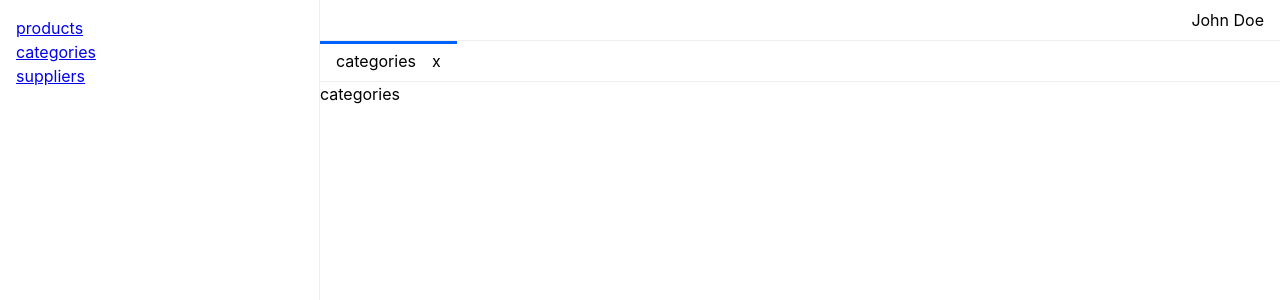
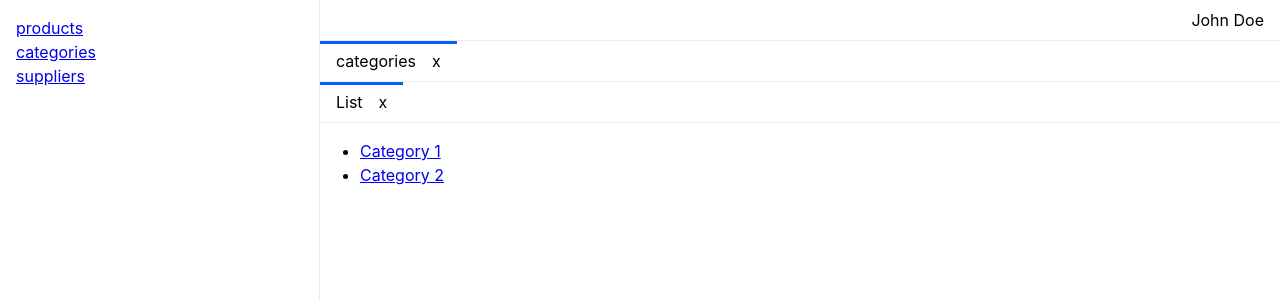
Before and after one commit to SurveyLogic/surveylogic-crm, a React (Vite) app: page /react-router-tabs/categories in a window 1280 px wide. Shown: the top 300 px of the page. Built offline with nearby package versions, Linux system fonts and the light colour scheme.

Commit message:
add second approach how to manage tabs

```diff
--- a/src/constants/routes.constants.ts
+++ b/src/constants/routes.constants.ts
@@ -5,4 +5,6 @@ export const productsRoute = `${basePath}/products`;
 export const productsListRoute = `${basePath}/products/`;
 export const productDetailRoute = `${basePath}/products/:id`;
 export const categoriesRoute = `${basePath}/categories`;
+export const categoriesListRoute = `${basePath}/categories/`;
+export const categoryDetailRoute = `${basePath}/categories/:id`;
 export const suppliersRoute = `${basePath}/suppliers`;
--- a/src/constants/tabs.constants.ts
+++ b/src/constants/tabs.constants.ts
@@ -1,4 +1,5 @@
 export enum TabStoreKey {
   Main = "main",
   Products = "products",
+  Categories = "categories",
 }
--- a/src/lib/tabs/index.ts
+++ b/src/lib/tabs/index.ts
@@ -1,2 +1,3 @@
 export * from "./tabbed-navigation";
 export * from "./tabs.types.ts";
+export * from "./tabs.utils.ts";
--- /dev/null
+++ b/src/lib/tabs/tabbed-navigation-2.tsx
@@ -0,0 +1,170 @@
+import { useDataRouterContext } from "../../hooks/useDataRouterContext.tsx";
+import { useMatches, useNavigate } from "react-router-dom";
+import { useCallback, useEffect, useState } from "react";
+import { RouterState, AgnosticDataRouteMatch } from "@remix-run/router";
+import { last, replaceAt, insertAt } from "src/utils/array-utils.ts";
+import { TabModel, ValidTabMeta } from "src/lib/tabs/tabs.types.ts";
+import { pathToLocation } from "src/lib/tabs/tabs.utils.ts";
+
+export type TabbedNavigationMeta = {
+  path: string;
+  routeId: string;
+};
+
+type ValidParams = Record<string, unknown>;
+
+type ValidID<Params extends ValidParams = ValidParams> =
+  | string
+  | { (props: { params: Params }): string };
+
+type TabConfig<
+  Params extends ValidParams = ValidParams,
+  ID extends ValidID<Params> = ValidID<Params>,
+> = {
+  routeId: string;
+  id: ID;
+  title: ({ params }: { params: Params }) => string;
+};
+
+export class Tab<
+  Params extends ValidParams = ValidParams,
+  ID extends ValidID<Params> = ValidID<Params>,
+> {
+  routeId: string;
+  id: ID;
+  title: ({ params }: { params: Params }) => string;
+  constructor(props: TabConfig<Params, ID>) {
+    const { id, routeId, title } = props;
+    this.id = id;
+    this.routeId = routeId;
+    this.title = title;
+  }
+}
+
+export const useTabbedNavigation2 = <
+  Meta extends ValidTabMeta = ValidTabMeta,
+  Params extends ValidParams = ValidParams,
+>(options: {
+  config: Tab<Params>[];
+  initialTabs?: TabModel<TabbedNavigationMeta & Meta>[];
+  initialStartPinnedTabs?: string[];
+  onCloseAllTabs: () => void;
+  resolveTabMeta: (match: AgnosticDataRouteMatch) => Meta;
+}) => {
+  const {
+    resolveTabMeta,
+    onCloseAllTabs,
+    initialTabs = [],
+    initialStartPinnedTabs = [],
+    config,
+  } = options;
+  const [tabs, setTabs] =
+    useState<TabModel<TabbedNavigationMeta & Meta>[]>(initialTabs);
+  const [startPinnedTabs, setStartPinnedTabs] = useState<string[]>(
+    initialStartPinnedTabs,
+  );
+  const { router } = useDataRouterContext();
+  const navigate = useNavigate();
+
+  const setActiveTabId = (id: string | undefined) => {
+    const tab = tabs.find((tab) => tab.id === id);
+    if (tab) {
+      navigate(pathToLocation(tab.meta.path));
+    } else {
+      onCloseAllTabs?.();
+    }
+  };
+  const updateTabs = useCallback(
+    (state: RouterState) => {
+      const { matches, location, navigation } = state;
+
+      if (navigation.location) {
+        return;
+      }
+
+      const pairs = matches
+        .slice()
+        .reverse()
+        .map((match) => {
+          const def = config.find(
+            (tabDef) => tabDef.routeId === match.route.id,
+          );
+          return [def, match];
+        })
+        .filter(([def]) => !!def) as unknown as [Tab, AgnosticDataRouteMatch][];
+
+      pairs.forEach(([def, match]) => {
+        setTabs((prevTabs) => {
+          const tab = prevTabs.find(
+            (tab) =>
+              tab.id ===
+              (typeof def.id === "function" ? def.id(match) : def.id),
+          );
+
+          const { pathname } = last(matches);
+          const { search } = location;
+          const path = pathname + (search ? `${search}` : "");
+
+          if (tab) {
+            // update the tab path
+            const index = prevTabs.indexOf(tab);
+
+            return replaceAt(prevTabs, index, {
+              ...tab,
+              meta: {
+                ...tab.meta,
+                path,
+                ...resolveTabMeta(match),
+              },
+            });
+          } else {
+            const newTab: TabModel<TabbedNavigationMeta & Meta> = {
+              id: typeof def.id === "function" ? def.id(match) : def.id,
+              title: def.title(match),
+              meta: {
+                path,
+                routeId: match.route.id,
+                ...resolveTabMeta(match),
+              },
+            };
+
+            // prepend a new tab
+            return insertAt(prevTabs, startPinnedTabs.length, newTab);
+          }
+        });
+      });
+    },
+    [resolveTabMeta, startPinnedTabs, config],
+  );
+
+  useEffect(() => {
+    // fire immediately
+    updateTabs(router.state);
+    return router.subscribe(updateTabs);
+  }, [router, updateTabs]);
+
+  const matches = useMatches();
+
+  const activeTabId = matches
+    .slice()
+    .reverse()
+    .find((match) => {
+      return config.find((def) => def.routeId === match.id);
+    })?.pathname;
+
+  return {
+    getTabsProps: () => ({
+      activeTabId,
+      tabs,
+      onTabsChange: setTabs,
+      onActiveTabIdChange: setActiveTabId,
+      hasControlledActiveTabId: true,
+      startPinnedTabs,
+      onStartPinnedTabsChange: setStartPinnedTabs,
+    }),
+    setTabs,
+    setActiveTabId,
+    tabs,
+    activeTabId,
+  };
+};
--- a/src/lib/tabs/tabbed-navigation.tsx
+++ b/src/lib/tabs/tabbed-navigation.tsx
@@ -10,6 +10,7 @@ import { useCallback, useEffect, useState } from "react";
 import { RouterState, AgnosticDataRouteMatch } from "@remix-run/router";
 import { last, replaceAt, insertAt } from "src/utils/array-utils.ts";
 import { TabModel, ValidTabMeta } from "src/lib/tabs/tabs.types.ts";
+import { pathToLocation } from "src/lib/tabs/tabs.utils.ts";
 
 export type TabbedNavigationMeta = {
   path: string;
@@ -31,25 +32,6 @@ export const getTabHandleUI =
       (tabHandle: TabHandle) => tabHandle.key === key,
     );
   };
-
-export function closestItem<T>(arr: T[], item: T): T | undefined {
-  const index = arr.indexOf(item);
-  if (index === -1) {
-    return arr[0];
-  } else if (index === arr.length - 1) {
-    return arr[arr.length - 2];
-  } else {
-    return arr[index + 1];
-  }
-}
-
-export const pathToLocation = (path: string) => {
-  const [pathname, search] = path.split("?");
-  return {
-    pathname,
-    search,
-  };
-};
 
 export const useActiveTabId = (key: string) => {
   const matches = useMatches() as UIMatch<any, Handle>[];
--- a/src/lib/tabs/tabs.types.ts
+++ b/src/lib/tabs/tabs.types.ts
@@ -3,6 +3,5 @@ export type ValidTabMeta = Record<string, unknown>;
 export type TabModel<Meta extends ValidTabMeta = ValidTabMeta> = {
   id: string;
   title: string;
-  key: string;
   meta: Meta;
 };
--- a/src/lib/tabs/tabs.utils.ts
+++ b/src/lib/tabs/tabs.utils.ts
@@ -5,3 +5,22 @@ export const flattenRoutes = (routes: RouteObject[]): RouteObject[] => {
     return [...acc, route, ...flattenRoutes(route.children || [])];
   }, [] as RouteObject[]);
 };
+
+export function closestItem<T>(arr: T[], item: T): T | undefined {
+  const index = arr.indexOf(item);
+  if (index === -1) {
+    return arr[0];
+  } else if (index === arr.length - 1) {
+    return arr[arr.length - 2];
+  } else {
+    return arr[index + 1];
+  }
+}
+
+export const pathToLocation = (path: string) => {
+  const [pathname, search] = path.split("?");
+  return {
+    pathname,
+    search,
+  };
+};
--- a/src/router.tsx
+++ b/src/router.tsx
@@ -5,7 +5,11 @@ import {
   ProductListRoute,
   ProductsRoute,
 } from "src/routes/ProductsRoute.tsx";
-import { CategoriesRoute } from "src/routes/CategoriesRoute.tsx";
+import {
+  CategoriesRoute,
+  CategoryDetailRoute,
+  CategoryListRoute,
+} from "src/routes/CategoriesRoute.tsx";
 import { SuppliersRoute } from "src/routes/SuppliersRoute.tsx";
 import { HomeRoute } from "src/routes/HomeRoute.tsx";
 import { TabStoreKey } from "src/constants/tabs.constants.ts";
@@ -24,18 +28,16 @@ export const routeIds = {
   product: {
     layout: "product-layout",
     list: "product-list",
+    detail: "product-detail",
+  },
+  category: {
+    layout: "category-layout",
+    list: "category-list",
+    detail: "category-detail",
   },
 };
 
-export const router = createBrowserRouter([
-  {
-    path: routes.homeRoute,
-    element: <AppLayout />,
-    children: [
-      {
-        index: true,
-        element: <HomeRoute />,
-      },
+const productRoutes = [
   {
     id: routeIds.product.layout,
     path: routes.productsRoute,
@@ -63,6 +65,7 @@ export const router = createBrowserRouter([
         } as Handle,
       },
       {
+        id: routeIds.product.detail,
         path: routes.productDetailRoute,
         element: <ProductDetailRoute />,
         handle: {
@@ -77,9 +80,13 @@ export const router = createBrowserRouter([
       },
     ],
   },
+];
+
+const categoryRoutes = [
   {
     path: routes.categoriesRoute,
     element: <CategoriesRoute />,
+    id: routeIds.category.layout,
     handle: {
       tabs: [
         {
@@ -88,7 +95,22 @@ export const router = createBrowserRouter([
         },
       ],
     } as Handle,
+    children: [
+      {
+        id: routeIds.category.list,
+        index: true,
+        element: <CategoryListRoute />,
       },
+      {
+        id: routeIds.category.detail,
+        path: routes.categoryDetailRoute,
+        element: <CategoryDetailRoute />,
+      },
+    ],
+  },
+];
+
+const supplierRoutes = [
   {
     path: routes.suppliersRoute,
     element: <SuppliersRoute />,
@@ -101,6 +123,20 @@ export const router = createBrowserRouter([
       ],
     } as Handle,
   },
+];
+
+export const router = createBrowserRouter([
+  {
+    path: routes.homeRoute,
+    element: <AppLayout />,
+    children: [
+      {
+        index: true,
+        element: <HomeRoute />,
+      },
+      ...productRoutes,
+      ...categoryRoutes,
+      ...supplierRoutes,
     ],
   },
 ]);
--- a/src/routes/CategoriesRoute.tsx
+++ b/src/routes/CategoriesRoute.tsx
@@ -1,3 +1,83 @@
+import { Link, Outlet, useNavigate, useParams } from "react-router-dom";
+
+import {
+  categoriesListRoute,
+  categoryDetailRoute,
+  homeRoute,
+} from "src/constants/routes.constants.ts";
+import { routeIds } from "src/router.tsx";
+import { useCallback, useMemo, useState } from "react";
+import { Tabs } from "src/components/Tabs/Tabs.tsx";
+import {
+  Tab,
+  useTabbedNavigation2,
+} from "src/lib/tabs/tabbed-navigation-2.tsx";
+
+type DetailTabParams = { id: string };
+
 export function CategoriesRoute() {
-  return <div>categories</div>;
+  const [listTab] = useState(
+    () =>
+      new Tab({
+        title: () => "List",
+        id: categoriesListRoute,
+        routeId: routeIds.category.list,
+      }),
+  );
+
+  const [detailTab] = useState(
+    () =>
+      new Tab<DetailTabParams>({
+        title: ({ params }) => `Category ${params.id}`,
+        id: ({ params }) => categoryDetailRoute.replace(":id", params.id),
+        routeId: routeIds.category.detail,
+      }),
+  );
+
+  const navigate = useNavigate();
+  const { getTabsProps } = useTabbedNavigation2({
+    config: useMemo(() => [listTab, detailTab], [listTab, detailTab]),
+    onCloseAllTabs: () => {
+      navigate(homeRoute);
+    },
+    initialStartPinnedTabs: [listTab.id],
+    initialTabs: [
+      {
+        id: listTab.id,
+        title: "List",
+        meta: {
+          routeId: listTab.id,
+          path: "",
+        },
+      },
+    ],
+    resolveTabMeta: useCallback(() => ({}), []),
+  });
+
+  return (
+    <div>
+      <Tabs {...getTabsProps()} />
+      <Outlet />
+    </div>
+  );
 }
+
+export function CategoryListRoute() {
+  return (
+    <div>
+      <ul>
+        <li>
+          <Link to={categoryDetailRoute.replace(":id", "1")}>Category 1</Link>
+        </li>
+        <li>
+          <Link to={categoryDetailRoute.replace(":id", "2")}>Category 2</Link>
+        </li>
+      </ul>
+    </div>
+  );
+}
+
+export function CategoryDetailRoute() {
+  const params = useParams();
+  return <div>detail ${params.id}</div>;
+}
--- a/src/routes/ProductsRoute.tsx
+++ b/src/routes/ProductsRoute.tsx
@@ -22,7 +22,6 @@ export function ProductsRoute() {
     initialTabs: [
       {
         id: productsListRoute,
-        key: TabStoreKey.Products,
         title: "List",
         meta: {
           routeId: routeIds.product.list,
```
Lines whose indentation alone changed are shown as unchanged.
